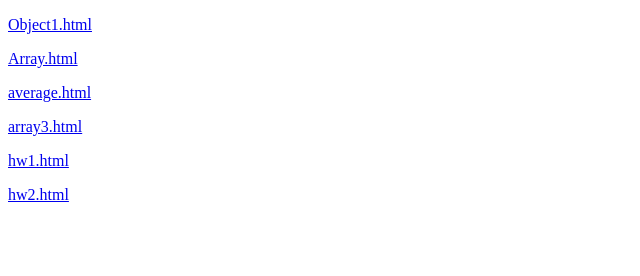
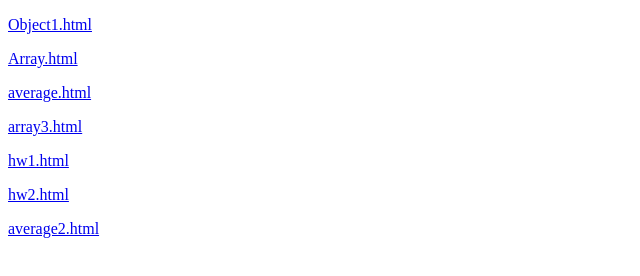
Before and after one commit to SasaLau34/hw0522, a plain HTML site: page index.html in a window 1280 px wide. Shown: the whole page, without its empty margins (0-640 px from the left). Drawn offline with Linux system fonts and the light colour scheme.

Commit message:
index.html

```diff
--- a/index.html
+++ b/index.html
@@ -12,7 +12,7 @@
     <p> <a href="https://sasalau34.github.io/hw0522/array3.html">array3.html</a></p>
     <p> <a href="https://sasalau34.github.io/hw0522/hw1.html">hw1.html</a></p>
     <p> <a href="https://sasalau34.github.io/hw0522/hw2.html">hw2.html</a></p>
-    <p> <a href="https://sasalau34.github.io/hw0522/average2.html"></a></p>
+    <p> <a href="https://sasalau34.github.io/hw0522/average2.html">average2.html</a></p>
 
 
 
```
